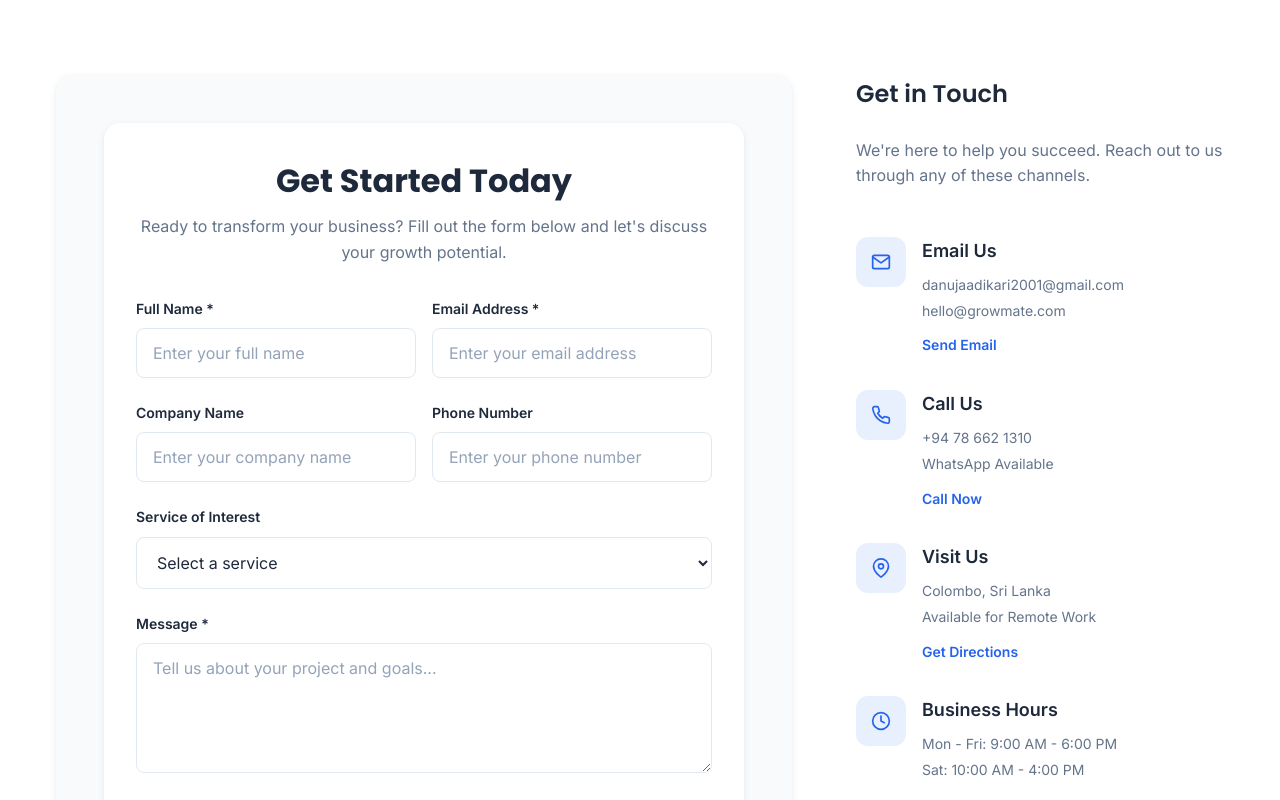
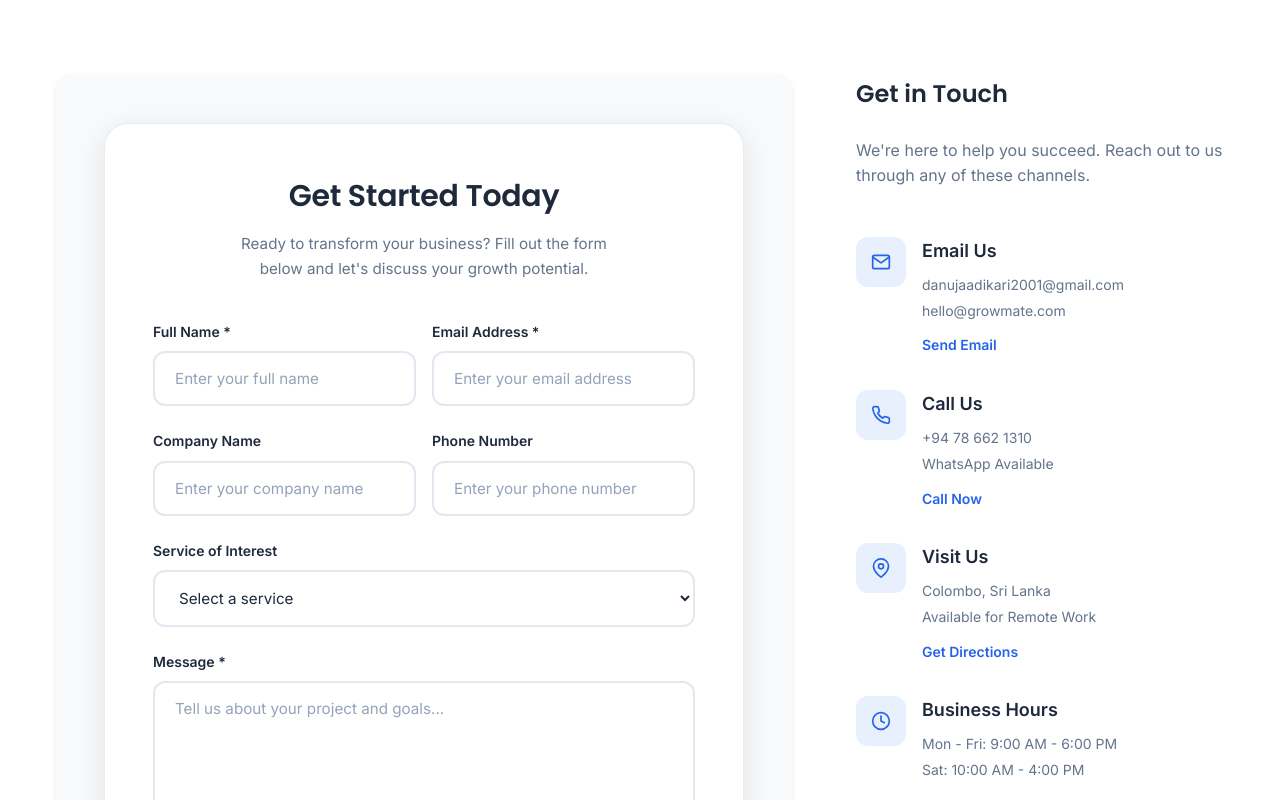
Before and after one commit to danujaadikari/GrowMate---Business-Website, a React (Create React App) app: page /contact in a window 1280 px wide. Shown: the part 480-1280 px from the top of the page. Built offline with nearby package versions, Linux system fonts and the light colour scheme.

Commit message:
Improve ContactForm styling with enhanced padding, border radius, and typography adjustments for better aesthetics and usability

```diff
--- a/src/components/ContactForm/ContactForm.css
+++ b/src/components/ContactForm/ContactForm.css
@@ -1,27 +1,31 @@
 .contact-form {
   background: var(--bg-primary);
-  padding: 2rem;
-  border-radius: 1rem;
-  box-shadow: var(--shadow-light);
+  padding: 3rem;
+  border-radius: 1.5rem;
+  box-shadow: 0 8px 32px rgba(0, 0, 0, 0.1);
+  border: 1px solid rgba(226, 232, 240, 0.8);
 }
 
 .form-header {
   text-align: center;
-  margin-bottom: 2rem;
+  margin-bottom: 2.5rem;
 }
 
 .form-header h2 {
-  font-size: 2rem;
-  font-weight: 700;
+  font-size: 1.875rem;
+  font-weight: 600;
   color: var(--text-primary);
-  margin-bottom: 0.5rem;
+  margin-bottom: 0.75rem;
   font-family: 'Poppins', sans-serif;
+  letter-spacing: -0.01em;
 }
 
 .form-header p {
   color: var(--text-secondary);
-  font-size: 1rem;
+  font-size: 0.95rem;
   line-height: 1.6;
+  max-width: 400px;
+  margin: 0 auto;
 }
 
 /* Form Styles */
@@ -52,14 +56,15 @@
 .form-input,
 .form-select,
 .form-textarea {
-  padding: 0.875rem 1rem;
-  border: 1px solid var(--border-color);
-  border-radius: 0.5rem;
+  padding: 1rem 1.25rem;
+  border: 2px solid var(--border-color);
+  border-radius: 0.75rem;
   background-color: var(--bg-primary);
   color: var(--text-primary);
-  font-size: 1rem;
-  transition: all 0.2s ease;
+  font-size: 0.95rem;
+  transition: all 0.3s ease;
   font-family: inherit;
+  width: 100%;
 }
 
 .form-input:focus,
@@ -67,7 +72,8 @@
 .form-textarea:focus {
   outline: none;
   border-color: var(--primary-color);
-  box-shadow: 0 0 0 3px rgba(37, 99, 235, 0.1);
+  box-shadow: 0 0 0 4px rgba(37, 99, 235, 0.08);
+  transform: translateY(-1px);
 }
 
 .form-input::placeholder,
```
